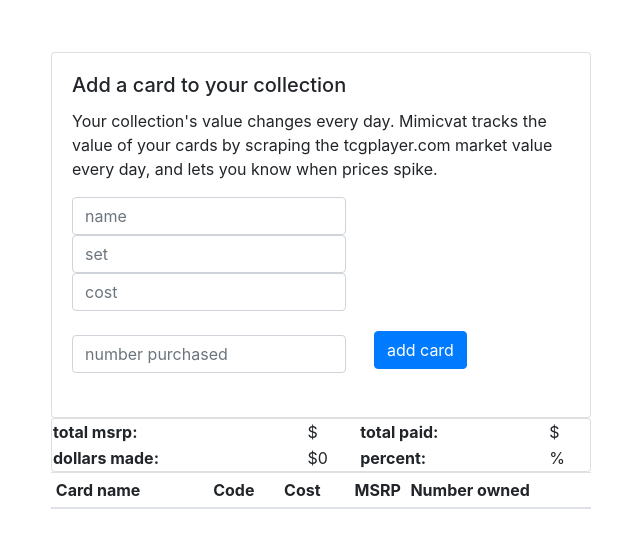
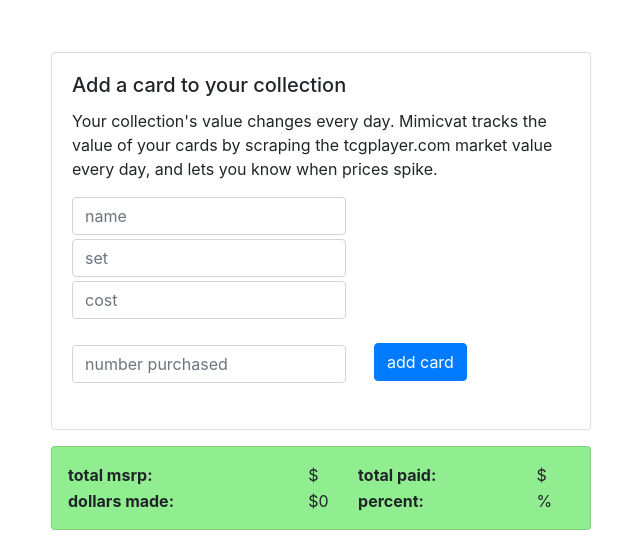
Before and after one commit to ticlifford/mimicvat, a Flask app: template templates/collection.html in a window 1280 px wide. Shown: the part 56-602 px from the top of the page, without its empty margins (34-674 px from the left). Run offline with Flask 2, Linux system fonts and the light colour scheme; the template is opened without the code that fills it, so the values that code supplies are empty; some libraries are stand-ins or nearby versions.

Commit message:
collection frontend

```diff
--- a/static/styles/collection.css
+++ b/static/styles/collection.css
@@ -1,3 +1,4 @@
-coll-res {
+.collres {
     background-color:lightgreen;
+    padding: 15px;
 }
--- a/templates/collection.html
+++ b/templates/collection.html
@@ -8,17 +8,17 @@
 <div class="row">
     <div class="col-sm-6 col-md-6">
 
-            <div class="card">
+            <div class="card mb-3">
                 <div class="card-body">
                     <h5 class="card-title">Add a card to your collection</h5>
                     <p class="card-text">Your collection's value changes every day.
                          Mimicvat tracks the value of your cards by scraping the tcgplayer.com market value
                         every day, and lets you know when prices spike.</p>
             <form class="form-inline mt-2 mt-md-0" method="POST" action="/collection">
-                <input class="form-control mr-sm-2" type="text" placeholder="name" aria-label="watchlist" name="name-form" list="card_names">
-                <input class="form-control mr-sm-2" type="text" placeholder="set" aria-label="watchlist" name="set-form">
-                <input class="form-control mr-sm-2" type="text" placeholder="cost" aria-label="watchlist" name="cost-form">
-                <input class="form-control mr-sm-2" type="text" placeholder="number purchased" aria-label="watchlist" name="number-form">
+                <input class="form-control mr-sm-2 mb-1" type="text" placeholder="name" aria-label="watchlist" name="name-form" list="card_names">
+                <input class="form-control mr-sm-2 mb-1" type="text" placeholder="set" aria-label="watchlist" name="set-form">
+                <input class="form-control mr-sm-2 mb-1" type="text" placeholder="cost" aria-label="watchlist" name="cost-form">
+                <input class="form-control mr-sm-2 mb-1" type="text" placeholder="number purchased" aria-label="watchlist" name="number-form">
                 <div class="card-body">
                 <button class="btn btn-primary mb-2" type="submit">add card</button>
                 </div>
@@ -33,7 +33,7 @@
 
                 </div>
             </div>
-            <div class="card coll-res">
+            <div class="card collres mb-3">
               <table>
               <tr>
                 <td><b>total msrp:</b></td>
```
